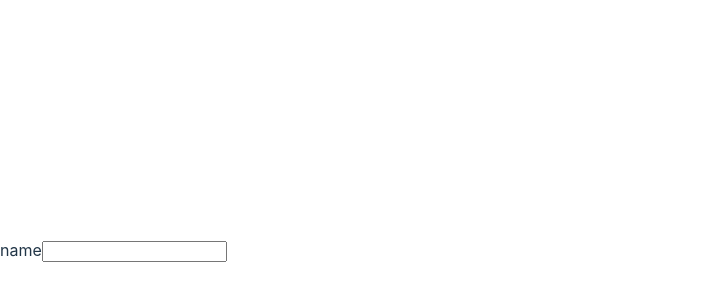
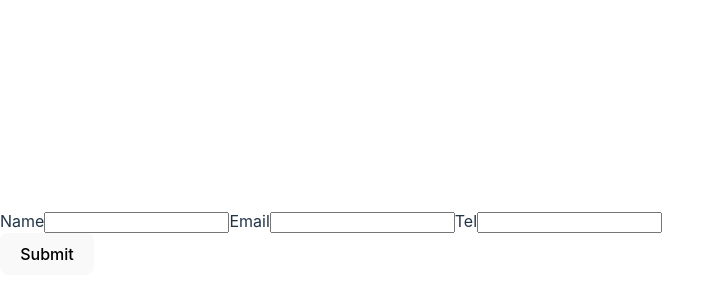
Before and after one commit to SpookyKasper/CV-Application, a React (Vite) app: page / in a window 1280 px wide. Shown: the part 158-458 px from the top of the page, without its empty margins (0-724 px from the left). Built offline with nearby package versions, Linux system fonts and the light colour scheme.

Commit message:
Implement a functioning personal info section
The use of state needed complete revision

```diff
--- a/package.json
+++ b/package.json
@@ -10,6 +10,7 @@
     "preview": "vite preview"
   },
   "dependencies": {
+    "lodash": "^4.17.21",
     "react": "^18.3.1",
     "react-dom": "^18.3.1"
   },
--- a/src/components/CustomForm.jsx
+++ b/src/components/CustomForm.jsx
@@ -1,15 +1,14 @@
 import CustomInput from "./CustomInput";
 
-const CustomForm = ({ fieldObjects = [] }) => {
-  const inputList = fieldObjects.map((fieldObject) => (
+const CustomForm = ({ inputObjects }) => {
+  const inputList = inputObjects.map((obj) => (
     <CustomInput
-      key={fieldObject.name}
-      fieldName={fieldObject.name}
-      type={fieldObject.type}
-      value={fieldObject.value}
+      key={obj.name}
+      name={obj.name}
+      value={obj.value}
+      handleChange={obj.handleChange}
     />
   ));
-
   return <form action="">{inputList}</form>;
 };
 
--- a/src/components/CustomInput.jsx
+++ b/src/components/CustomInput.jsx
@@ -1,17 +1,11 @@
-import { useState } from "react";
+import _ from "lodash";
 
-const CustomInput = ({ fieldName, type = "text" }) => {
-  const [value, setValue] = useState("");
-
-  const handleChange = (e) => {
-    setValue(e.target.value);
-  };
-
+const CustomInput = ({ name, value, handleChange, type = "text" }) => {
   return (
-    <div className="input-field">
-      <label htmlFor={fieldName}>{fieldName}</label>
-      <input type={type} value={value} onChange={handleChange} id={fieldName} />
-    </div>
+    <label htmlFor={name}>
+      {_.startCase(name)}
+      <input type={type} id={name} value={value} onChange={handleChange} />
+    </label>
   );
 };
 
--- a/src/components/PersonalInfo.jsx
+++ b/src/components/PersonalInfo.jsx
@@ -1,10 +1,6 @@
-const PersonalInfo = () => {
-  const email = document.getElementById("Email").value;
-  const phone = document.getElementById("Phone Number").value;
-  const name = document.getElementById("Name").value;
-
+const PersonalInfo = ({ name, email, phone }) => {
   return (
-    <div className="personal">
+    <div className="personal-info-section">
       <h1>{name}</h1>
       <p>Email: {email}</p>
       <p>Phone: {phone}</p>
--- a/src/components/PersonalInfoSection.jsx
+++ b/src/components/PersonalInfoSection.jsx
@@ -1,4 +1,6 @@
 import { useState } from "react";
+import CustomForm from "./CustomForm";
+import PersonalInfo from "./PersonalInfo";
 
 const PersonalInfoSection = () => {
   const [name, setName] = useState("");
@@ -6,24 +8,57 @@
   const [phoneNum, setPhoneNum] = useState("");
   const [isSubmitted, setIsSubmitted] = useState(false);
 
-  function handleNameChange(e) {
+  const handleNameChange = (e) => {
     setName(e.target.value);
-  }
+  };
 
-  return (
-    <>
-      <p> {name} </p>
-      <MyInput label={"name"} value={name} handleChange={handleNameChange} />
-    </>
-  );
+  const handleEmailChange = (e) => {
+    setEmail(e.target.value);
+  };
+
+  const handlePhoneChange = (e) => {
+    setPhoneNum(e.target.value);
+  };
+
+  const handleSubmitEdit = () => {
+    isSubmitted ? setIsSubmitted(false) : setIsSubmitted(true);
+  };
+
+  const inputObjects = [
+    { name: "name", value: name, handleChange: handleNameChange },
+    {
+      name: "email",
+      value: email,
+      handleChange: handleEmailChange,
+      type: "email",
+    },
+    {
+      name: "tel",
+      value: phoneNum,
+      handleChange: handlePhoneChange,
+      type: "tel",
+    },
+  ];
+
+  const content = () => {
+    if (isSubmitted) {
+      return (
+        <>
+          <PersonalInfo name={name} email={email} phone={phoneNum} />
+          <button onClick={handleSubmitEdit}>Edit</button>
+        </>
+      );
+    }
+    return (
+      <>
+        <CustomForm inputObjects={inputObjects} />
+        <button onClick={handleSubmitEdit}>Submit</button>
+      </>
+    );
+  };
+
+  // return <Content />;
+  return <>{content()}</>;
 };
 
-function MyInput({ label, value, handleChange, type = "text" }) {
-  return (
-    <label htmlFor={label}>
-      {label}
-      <input type={type} id={label} value={value} onChange={handleChange} />
-    </label>
-  );
-}
 export default PersonalInfoSection;
```
Also changed, not shown: src/main.jsx (+0 -18 lines), 1 other file (tests, documents, lock files or other folders).
